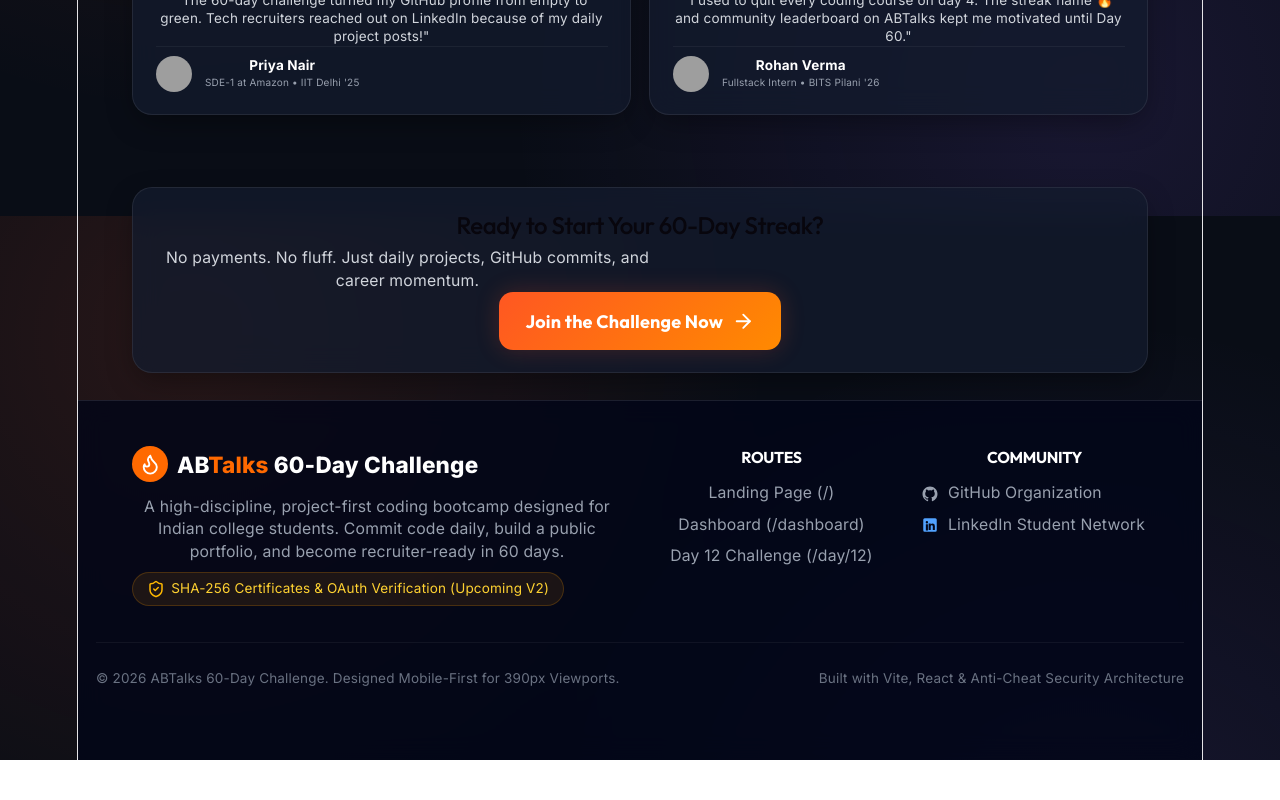
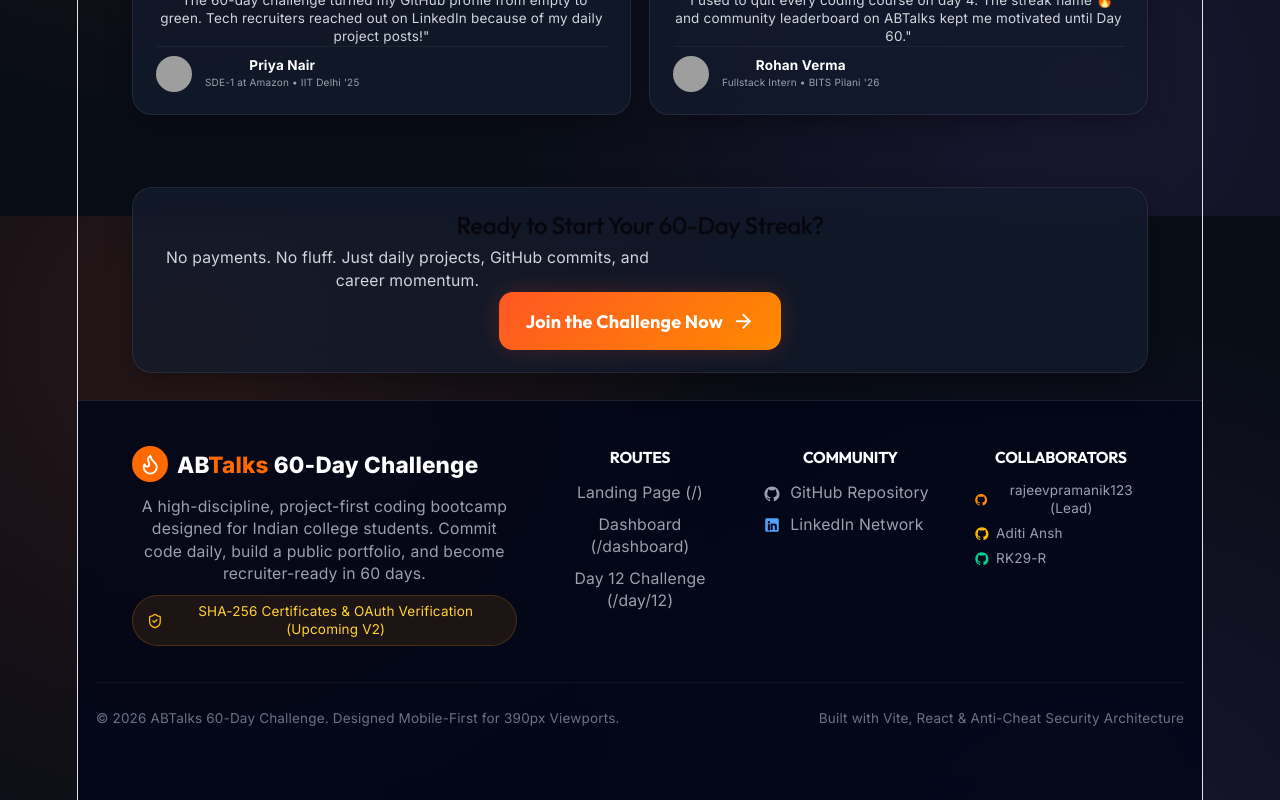
Before and after one commit to rajeevpramanik123/heybuddy, a React (Vite) app in the folder Redesign_ABTalks/: page /#/ in a window 1280 px wide. Shown: the part 2184-2984 px from the top of the page. Before the commit the page ends 2944 px from the top, so only its background shows below. Built offline with nearby package versions, Linux system fonts and the light colour scheme; grey boxes are pictures that could not be loaded; the HTML template or start-up script is replaced by a standard one.

Commit message:
changes done

```diff
--- a/Redesign_ABTalks/src/components/Footer.jsx
+++ b/Redesign_ABTalks/src/components/Footer.jsx
@@ -11,7 +11,7 @@ export default function Footer() {
     <>
       {/* Desktop & Standard Footer */}
       <footer className="mt-auto border-t border-white/10 bg-slate-950/80 backdrop-blur-md pt-10 pb-16 px-4">
-        <div className="max-w-7xl mx-auto px-4 sm:px-6 lg:px-8 grid grid-cols-1 md:grid-cols-4 gap-8">
+        <div className="max-w-7xl mx-auto px-4 sm:px-6 lg:px-8 grid grid-cols-1 md:grid-cols-5 gap-8">
 
           <div className="space-y-3 md:col-span-2">
             <div className="flex items-center gap-2">
@@ -52,11 +52,26 @@ export default function Footer() {
           <div>
             <h4 className="font-bold text-white text-sm uppercase tracking-wider mb-3">Community</h4>
             <div className="flex flex-col space-y-2 text-sm text-gray-400">
-              <a href="https://github.com" target="_blank" rel="noreferrer" className="flex items-center gap-2 hover:text-white transition">
-                <Github className="w-4 h-4 text-gray-400" /> GitHub Organization
+              <a href="https://github.com/rajeevpramanik123/heybuddy" target="_blank" rel="noreferrer" className="flex items-center gap-2 hover:text-white transition">
+                <Github className="w-4 h-4 text-gray-400" /> GitHub Repository
               </a>
               <a href="https://linkedin.com" target="_blank" rel="noreferrer" className="flex items-center gap-2 hover:text-white transition">
-                <Linkedin className="w-4 h-4 text-blue-400" /> LinkedIn Student Network
+                <Linkedin className="w-4 h-4 text-blue-400" /> LinkedIn Network
+              </a>
+            </div>
+          </div>
+
+          <div>
+            <h4 className="font-bold text-white text-sm uppercase tracking-wider mb-3">Collaborators</h4>
+            <div className="flex flex-col space-y-1.5 text-xs text-gray-400">
+              <a href="https://github.com/rajeevpramanik123" target="_blank" rel="noreferrer" className="flex items-center gap-1.5 hover:text-orange-400 transition">
+                <Github className="w-3.5 h-3.5 text-orange-400" /> rajeevpramanik123 (Lead)
+              </a>
+              <a href="https://github.com" target="_blank" rel="noreferrer" className="flex items-center gap-1.5 hover:text-orange-400 transition">
+                <Github className="w-3.5 h-3.5 text-amber-400" /> Aditi Ansh
+              </a>
+              <a href="https://github.com/RK29-R" target="_blank" rel="noreferrer" className="flex items-center gap-1.5 hover:text-orange-400 transition">
+                <Github className="w-3.5 h-3.5 text-emerald-400" /> RK29-R
               </a>
             </div>
           </div>
```
